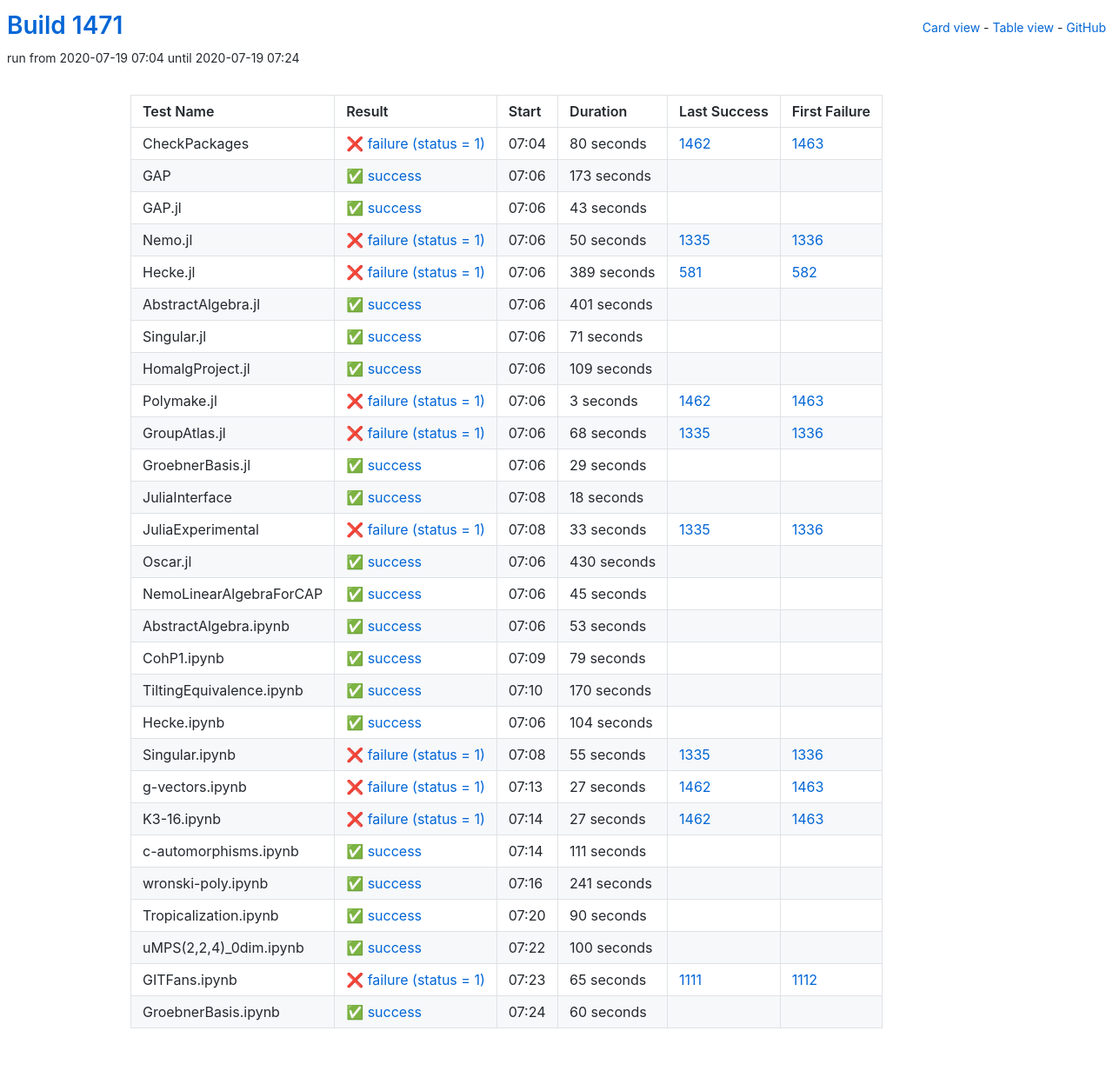
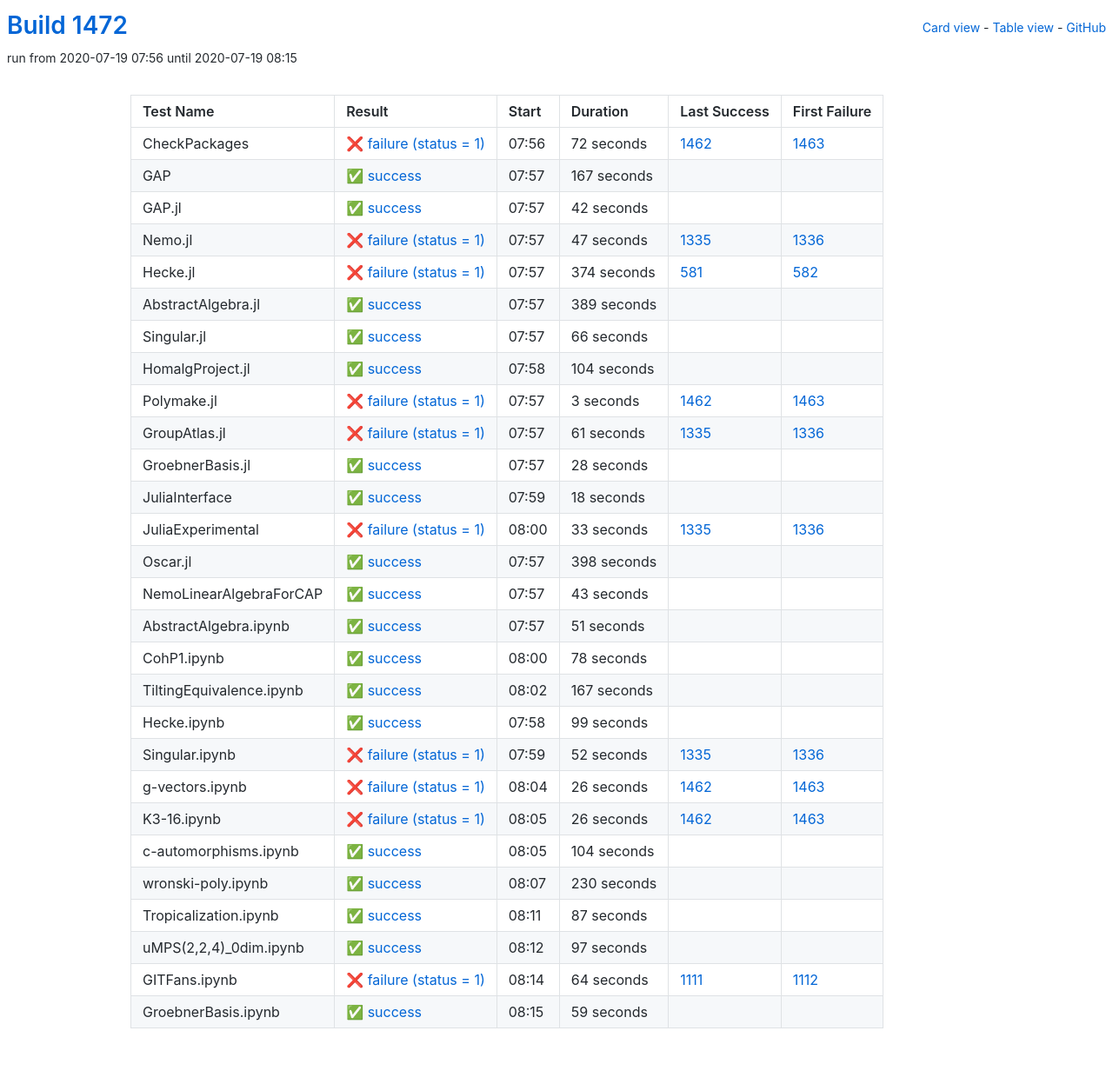
Before and after one commit to oscar-system/oscar-ci-status-1.4, a Jekyll site: the page built from table.html, in a window 1280 px wide. Shown: the whole page at 87% size. Built offline with Jekyll 4.4.1, drawn with Linux system fonts in a browser that asks for light colours.

Commit message:
Build #1472

```diff
--- a/_data/ci.yml
+++ b/_data/ci.yml
@@ -1,6 +1,6 @@
 ---
-build: 1471
-build_url: https://oscarci.mathematik.uni-kl.de/job/oscar-julia-1.4/1471/
+build: 1472
+build_url: https://oscarci.mathematik.uni-kl.de/job/oscar-julia-1.4/1472/
 job: oscar-julia-1.4
 organization: oscar-system
 repo: oscar-ci-status-1.4
@@ -8,104 +8,104 @@ repourl: https://github.com/oscar-system/oscar-ci-status-1.4
 tests:
 - name: CheckPackages
   id: checkpackages
-  log: https://oscarci.mathematik.uni-kl.de/job/oscar-julia-1.4/1471/artifact/logs/build-1471/CheckPackages.log
-  start: 2020-07-19 07:04
+  log: https://oscarci.mathematik.uni-kl.de/job/oscar-julia-1.4/1472/artifact/logs/build-1472/CheckPackages.log
+  start: 2020-07-19 07:56
   success: false
   exitcode: 1
   status: failure
-  duration: 80
+  duration: 72
   last_success: 1462
   last_success_url: https://oscarci.mathematik.uni-kl.de/job/oscar-julia-1.4/1462/
   first_failure: 1463
   first_failure_url: https://oscarci.mathematik.uni-kl.de/job/oscar-julia-1.4/1463/
 - name: GAP
   id: gap
-  log: https://oscarci.mathematik.uni-kl.de/job/oscar-julia-1.4/1471/artifact/logs/build-1471/GAP.log
-  start: 2020-07-19 07:06
+  log: https://oscarci.mathematik.uni-kl.de/job/oscar-julia-1.4/1472/artifact/logs/build-1472/GAP.log
+  start: 2020-07-19 07:57
   success: true
   exitcode: 0
   status: success
-  duration: 173
+  duration: 167
   last_success: false
   last_success_url:
   first_failure: false
   first_failure_url:
 - name: GAP.jl
   id: gap-jl
-  log: https://oscarci.mathematik.uni-kl.de/job/oscar-julia-1.4/1471/artifact/logs/build-1471/GAP.jl.log
-  start: 2020-07-19 07:06
+  log: https://oscarci.mathematik.uni-kl.de/job/oscar-julia-1.4/1472/artifact/logs/build-1472/GAP.jl.log
+  start: 2020-07-19 07:57
   success: true
   exitcode: 0
   status: success
-  duration: 43
+  duration: 42
   last_success: false
   last_success_url:
   first_failure: false
   first_failure_url:
 - name: Nemo.jl
   id: nemo-jl
-  log: https://oscarci.mathematik.uni-kl.de/job/oscar-julia-1.4/1471/artifact/logs/build-1471/Nemo.jl.log
-  start: 2020-07-19 07:06
+  log: https://oscarci.mathematik.uni-kl.de/job/oscar-julia-1.4/1472/artifact/logs/build-1472/Nemo.jl.log
+  start: 2020-07-19 07:57
   success: false
   exitcode: 1
   status: failure
-  duration: 50
+  duration: 47
   last_success: 1335
   last_success_url: https://oscarci.mathematik.uni-kl.de/job/oscar-julia-1.4/1335/
   first_failure: 1336
   first_failure_url: https://oscarci.mathematik.uni-kl.de/job/oscar-julia-1.4/1336/
 - name: Hecke.jl
   id: hecke-jl
-  log: https://oscarci.mathematik.uni-kl.de/job/oscar-julia-1.4/1471/artifact/logs/build-1471/Hecke.jl.log
-  start: 2020-07-19 07:06
+  log: https://oscarci.mathematik.uni-kl.de/job/oscar-julia-1.4/1472/artifact/logs/build-1472/Hecke.jl.log
+  start: 2020-07-19 07:57
   success: false
   exitcode: 1
   status: failure
-  duration: 389
+  duration: 374
   last_success: 581
   last_success_url: https://oscarci.mathematik.uni-kl.de/job/oscar-julia-1.4/581/
   first_failure: 582
   first_failure_url: https://oscarci.mathematik.uni-kl.de/job/oscar-julia-1.4/582/
 - name: AbstractAlgebra.jl
   id: abstractalgebra-jl
-  log: https://oscarci.mathematik.uni-kl.de/job/oscar-julia-1.4/1471/artifact/logs/build-1471/AbstractAlgebra.jl.log
-  start: 2020-07-19 07:06
+  log: https://oscarci.mathematik.uni-kl.de/job/oscar-julia-1.4/1472/artifact/logs/build-1472/AbstractAlgebra.jl.log
+  start: 2020-07-19 07:57
   success: true
   exitcode: 0
   status: success
-  duration: 401
+  duration: 389
   last_success: false
   last_success_url:
   first_failure: false
   first_failure_url:
 - name: Singular.jl
   id: singular-jl
-  log: https://oscarci.mathematik.uni-kl.de/job/oscar-julia-1.4/1471/artifact/logs/build-1471/Singular.jl.log
-  start: 2020-07-19 07:06
+  log: https://oscarci.mathematik.uni-kl.de/job/oscar-julia-1.4/1472/artifact/logs/build-1472/Singular.jl.log
+  start: 2020-07-19 07:57
   success: true
   exitcode: 0
   status: success
-  duration: 71
+  duration: 66
   last_success: false
   last_success_url:
   first_failure: false
   first_failure_url:
 - name: HomalgProject.jl
   id: homalgproject-jl
-  log: https://oscarci.mathematik.uni-kl.de/job/oscar-julia-1.4/1471/artifact/logs/build-1471/HomalgProject.jl.log
-  start: 2020-07-19 07:06
+  log: https://oscarci.mathematik.uni-kl.de/job/oscar-julia-1.4/1472/artifact/logs/build-1472/HomalgProject.jl.log
+  start: 2020-07-19 07:58
   success: true
   exitcode: 0
   status: success
-  duration: 109
+  duration: 104
   last_success: false
   last_success_url:
   first_failure: false
   first_failure_url:
 - name: Polymake.jl
   id: polymake-jl
-  log: https://oscarci.mathematik.uni-kl.de/job/oscar-julia-1.4/1471/artifact/logs/build-1471/Polymake.jl.log
-  start: 2020-07-19 07:06
+  log: https://oscarci.mathematik.uni-kl.de/job/oscar-julia-1.4/1472/artifact/logs/build-1472/Polymake.jl.log
+  start: 2020-07-19 07:57
   success: false
   exitcode: 1
   status: failure
@@ -116,32 +116,32 @@ tests:
   first_failure_url: https://oscarci.mathematik.uni-kl.de/job/oscar-julia-1.4/1463/
 - name: GroupAtlas.jl
   id: groupatlas-jl
-  log: https://oscarci.mathematik.uni-kl.de/job/oscar-julia-1.4/1471/artifact/logs/build-1471/GroupAtlas.jl.log
-  start: 2020-07-19 07:06
+  log: https://oscarci.mathematik.uni-kl.de/job/oscar-julia-1.4/1472/artifact/logs/build-1472/GroupAtlas.jl.log
+  start: 2020-07-19 07:57
   success: false
   exitcode: 1
   status: failure
-  duration: 68
+  duration: 61
   last_success: 1335
   last_success_url: https://oscarci.mathematik.uni-kl.de/job/oscar-julia-1.4/1335/
   first_failure: 1336
   first_failure_url: https://oscarci.mathematik.uni-kl.de/job/oscar-julia-1.4/1336/
 - name: GroebnerBasis.jl
   id: groebnerbasis-jl
-  log: https://oscarci.mathematik.uni-kl.de/job/oscar-julia-1.4/1471/artifact/logs/build-1471/GroebnerBasis.jl.log
-  start: 2020-07-19 07:06
+  log: https://oscarci.mathematik.uni-kl.de/job/oscar-julia-1.4/1472/artifact/logs/build-1472/GroebnerBasis.jl.log
+  start: 2020-07-19 07:57
   success: true
   exitcode: 0
   status: success
-  duration: 29
+  duration: 28
   last_success: false
   last_success_url:
   first_failure: false
   first_failure_url:
 - name: JuliaInterface
   id: juliainterface
-  log: https://oscarci.mathematik.uni-kl.de/job/oscar-julia-1.4/1471/artifact/logs/build-1471/JuliaInterface.log
-  start: 2020-07-19 07:08
+  log: https://oscarci.mathematik.uni-kl.de/job/oscar-julia-1.4/1472/artifact/logs/build-1472/JuliaInterface.log
+  start: 2020-07-19 07:59
   success: true
   exitcode: 0
   status: success
@@ -152,8 +152,8 @@ tests:
   first_failure_url:
 - name: JuliaExperimental
   id: juliaexperimental
-  log: https://oscarci.mathematik.uni-kl.de/job/oscar-julia-1.4/1471/artifact/logs/build-1471/JuliaExperimental.log
-  start: 2020-07-19 07:08
+  log: https://oscarci.mathematik.uni-kl.de/job/oscar-julia-1.4/1472/artifact/logs/build-1472/JuliaExperimental.log
+  start: 2020-07-19 08:00
   success: false
   exitcode: 1
   status: failure
@@ -164,68 +164,116 @@ tests:
   first_failure_url: https://oscarci.mathematik.uni-kl.de/job/oscar-julia-1.4/1336/
 - name: Oscar.jl
   id: oscar-jl
-  log: https://oscarci.mathematik.uni-kl.de/job/oscar-julia-1.4/1471/artifact/logs/build-1471/Oscar.jl.log
-  start: 2020-07-19 07:06
+  log: https://oscarci.mathematik.uni-kl.de/job/oscar-julia-1.4/1472/artifact/logs/build-1472/Oscar.jl.log
+  start: 2020-07-19 07:57
   success: true
   exitcode: 0
   status: success
-  duration: 430
+  duration: 398
   last_success: false
   last_success_url:
   first_failure: false
   first_failure_url:
 - name: NemoLinearAlgebraForCAP
   id: nemolinearalgebraforcap
-  log: https://oscarci.mathematik.uni-kl.de/job/oscar-julia-1.4/1471/artifact/logs/build-1471/NemoLinearAlgebraForCAP.log
-  start: 2020-07-19 07:06
+  log: https://oscarci.mathematik.uni-kl.de/job/oscar-julia-1.4/1472/artifact/logs/build-1472/NemoLinearAlgebraForCAP.log
+  start: 2020-07-19 07:57
   success: true
   exitcode: 0
   status: success
-  duration: 45
+  duration: 43
   last_success: false
   last_success_url:
   first_failure: false
   first_failure_url:
 - name: AbstractAlgebra.ipynb
   id: abstractalgebra-ipynb
-  log: https://oscarci.mathematik.uni-kl.de/job/oscar-julia-1.4/1471/artifact/logs/build-1471/AbstractAlgebra.ipynb.log
-  start: 2020-07-19 07:06
+  log: https://oscarci.mathematik.uni-kl.de/job/oscar-julia-1.4/1472/artifact/logs/build-1472/AbstractAlgebra.ipynb.log
+  start: 2020-07-19 07:57
   success: true
   exitcode: 0
   status: success
-  duration: 53
+  duration: 51
   last_success: false
   last_success_url:
   first_failure: false
   first_failure_url:
 - name: CohP1.ipynb
   id: cohp1-ipynb
-  log: https://oscarci.mathematik.uni-kl.de/job/oscar-julia-1.4/1471/artifact/logs/build-1471/CohP1.ipynb.log
-  start: 2020-07-19 07:09
+  log: https://oscarci.mathematik.uni-kl.de/job/oscar-julia-1.4/1472/artifact/logs/build-1472/CohP1.ipynb.log
+  start: 2020-07-19 08:00
   success: true
   exitcode: 0
   status: success
-  duration: 79
+  duration: 78
   last_success: false
   last_success_url:
   first_failure: false
   first_failure_url:
 - name: TiltingEquivalence.ipynb
   id: tiltingequivalence-ipynb
-  log: https://oscarci.mathematik.uni-kl.de/job/oscar-julia-1.4/1471/artifact/logs/build-1471/TiltingEquivalence.ipynb.log
-  start: 2020-07-19 07:10
+  log: https://oscarci.mathematik.uni-kl.de/job/oscar-julia-1.4/1472/artifact/logs/build-1472/TiltingEquivalence.ipynb.log
+  start: 2020-07-19 08:02
   success: true
   exitcode: 0
   status: success
-  duration: 170
+  duration: 167
   last_success: false
   last_success_url:
   first_failure: false
   first_failure_url:
 - name: Hecke.ipynb
   id: hecke-ipynb
-  log: https://oscarci.mathematik.uni-kl.de/job/oscar-julia-1.4/1471/artifact/logs/build-1471/Hecke.ipynb.log
-  start: 2020-07-19 07:06
+  log: https://oscarci.mathematik.uni-kl.de/job/oscar-julia-1.4/1472/artifact/logs/build-1472/Hecke.ipynb.log
+  start: 2020-07-19 07:58
+  success: true
+  exitcode: 0
+  status: success
+  duration: 99
+  last_success: false
+  last_success_url:
+  first_failure: false
+  first_failure_url:
+- name: Singular.ipynb
+  id: singular-ipynb
+  log: https://oscarci.mathematik.uni-kl.de/job/oscar-julia-1.4/1472/artifact/logs/build-1472/Singular.ipynb.log
+  start: 2020-07-19 07:59
+  success: false
+  exitcode: 1
+  status: failure
+  duration: 52
+  last_success: 1335
+  last_success_url: https://oscarci.mathematik.uni-kl.de/job/oscar-julia-1.4/1335/
+  first_failure: 1336
+  first_failure_url: https://oscarci.mathematik.uni-kl.de/job/oscar-julia-1.4/1336/
+- name: g-vectors.ipynb
+  id: g-vectors-ipynb
+  log: https://oscarci.mathematik.uni-kl.de/job/oscar-julia-1.4/1472/artifact/logs/build-1472/g-vectors.ipynb.log
+  start: 2020-07-19 08:04
+  success: false
+  exitcode: 1
+  status: failure
+  duration: 26
+  last_success: 1462
+  last_success_url: https://oscarci.mathematik.uni-kl.de/job/oscar-julia-1.4/1462/
+  first_failure: 1463
+  first_failure_url: https://oscarci.mathematik.uni-kl.de/job/oscar-julia-1.4/1463/
+- name: K3-16.ipynb
+  id: k3-16-ipynb
+  log: https://oscarci.mathematik.uni-kl.de/job/oscar-julia-1.4/1472/artifact/logs/build-1472/K3-16.ipynb.log
+  start: 2020-07-19 08:05
+  success: false
+  exitcode: 1
+  status: failure
+  duration: 26
+  last_success: 1462
+  last_success_url: https://oscarci.mathematik.uni-kl.de/job/oscar-julia-1.4/1462/
+  first_failure: 1463
+  first_failure_url: https://oscarci.mathematik.uni-kl.de/job/oscar-julia-1.4/1463/
+- name: c-automorphisms.ipynb
+  id: c-automorphisms-ipynb
+  log: https://oscarci.mathematik.uni-kl.de/job/oscar-julia-1.4/1472/artifact/logs/build-1472/c-automorphisms.ipynb.log
+  start: 2020-07-19 08:05
   success: true
   exitcode: 0
   status: success
@@ -234,110 +282,62 @@ tests:
   last_success_url:
   first_failure: false
   first_failure_url:
-- name: Singular.ipynb
-  id: singular-ipynb
-  log: https://oscarci.mathematik.uni-kl.de/job/oscar-julia-1.4/1471/artifact/logs/build-1471/Singular.ipynb.log
-  start: 2020-07-19 07:08
-  success: false
-  exitcode: 1
-  status: failure
-  duration: 55
-  last_success: 1335
-  last_success_url: https://oscarci.mathematik.uni-kl.de/job/oscar-julia-1.4/1335/
-  first_failure: 1336
-  first_failure_url: https://oscarci.mathematik.uni-kl.de/job/oscar-julia-1.4/1336/
-- name: g-vectors.ipynb
-  id: g-vectors-ipynb
-  log: https://oscarci.mathematik.uni-kl.de/job/oscar-julia-1.4/1471/artifact/logs/build-1471/g-vectors.ipynb.log
-  start: 2020-07-19 07:13
-  success: false
-  exitcode: 1
-  status: failure
-  duration: 27
-  last_success: 1462
-  last_success_url: https://oscarci.mathematik.uni-kl.de/job/oscar-julia-1.4/1462/
-  first_failure: 1463
-  first_failure_url: https://oscarci.mathematik.uni-kl.de/job/oscar-julia-1.4/1463/
-- name: K3-16.ipynb
-  id: k3-16-ipynb
-  log: https://oscarci.mathematik.uni-kl.de/job/oscar-julia-1.4/1471/artifact/logs/build-1471/K3-16.ipynb.log
-  start: 2020-07-19 07:14
-  success: false
-  exitcode: 1
-  status: failure
-  duration: 27
-  last_success: 1462
-  last_success_url: https://oscarci.mathematik.uni-kl.de/job/oscar-julia-1.4/1462/
-  first_failure: 1463
-  first_failure_url: https://oscarci.mathematik.uni-kl.de/job/oscar-julia-1.4/1463/
-- name: c-automorphisms.ipynb
-  id: c-automorphisms-ipynb
-  log: https://oscarci.mathematik.uni-kl.de/job/oscar-julia-1.4/1471/artifact/logs/build-1471/c-automorphisms.ipynb.log
-  start: 2020-07-19 07:14
+- name: wronski-poly.ipynb
+  id: wronski-poly-ipynb
+  log: https://oscarci.mathematik.uni-kl.de/job/oscar-julia-1.4/1472/artifact/logs/build-1472/wronski-poly.ipynb.log
+  start: 2020-07-19 08:07
   success: true
   exitcode: 0
   status: success
-  duration: 111
-  last_success: false
-  last_success_url:
-  first_failure: false
-  first_failure_url:
-- name: wronski-poly.ipynb
-  id: wronski-poly-ipynb
-  log: https://oscarci.mathematik.uni-kl.de/job/oscar-julia-1.4/1471/artifact/logs/build-1471/wronski-poly.ipynb.log
-  start: 2020-07-19 07:16
-  success: true
-  exitcode: 0
-  status: success
-  duration: 241
+  duration: 230
   last_success: false
   last_success_url:
   first_failure: false
   first_failure_url:
 - name: Tropicalization.ipynb
   id: tropicalization-ipynb
-  log: https://oscarci.mathematik.uni-kl.de/job/oscar-julia-1.4/1471/artifact/logs/build-1471/Tropicalization.ipynb.log
-  start: 2020-07-19 07:20
+  log: https://oscarci.mathematik.uni-kl.de/job/oscar-julia-1.4/1472/artifact/logs/build-1472/Tropicalization.ipynb.log
+  start: 2020-07-19 08:11
   success: true
   exitcode: 0
   status: success
-  duration: 90
+  duration: 87
   last_success: false
   last_success_url:
   first_failure: false
   first_failure_url:
 - name: uMPS(2,2,4)_0dim.ipynb
   id: umps-2-2-4-0dim-ipynb
-  log: https://oscarci.mathematik.uni-kl.de/job/oscar-julia-1.4/1471/artifact/logs/build-1471/uMPS-2-2-4-_0dim.ipynb.log
-  start: 2020-07-19 07:22
+  log: https://oscarci.mathematik.uni-kl.de/job/oscar-julia-1.4/1472/artifact/logs/build-1472/uMPS-2-2-4-_0dim.ipynb.log
+  start: 2020-07-19 08:12
   success: true
   exitcode: 0
   status: success
-  duration: 100
+  duration: 97
   last_success: false
   last_success_url:
   first_failure: false
   first_failure_url:
 - name: GITFans.ipynb
   id: gitfans-ipynb
-  log: https://oscarci.mathematik.uni-kl.de/job/oscar-julia-1.4/1471/artifact/logs/build-1471/GITFans.ipynb.log
-  start: 2020-07-19 07:23
+  log: https://oscarci.mathematik.uni-kl.de/job/oscar-julia-1.4/1472/artifact/logs/build-1472/GITFans.ipynb.log
+  start: 2020-07-19 08:14
   success: false
   exitcode: 1
   status: failure
-  duration: 65
+  duration: 64
   last_success: 1111
   last_success_url: https://oscarci.mathematik.uni-kl.de/job/oscar-julia-1.4/1111/
   first_failure: 1112
   first_failure_url: https://oscarci.mathematik.uni-kl.de/job/oscar-julia-1.4/1112/
 - name: GroebnerBasis.ipynb
   id: groebnerbasis-ipynb
-  log: https://oscarci.mathematik.uni-kl.de/job/oscar-julia-1.4/1471/artifact/logs/build-1471/GroebnerBasis.ipynb.log
-  start: 2020-07-19 07:24
+  log: https://oscarci.mathematik.uni-kl.de/job/oscar-julia-1.4/1472/artifact/logs/build-1472/GroebnerBasis.ipynb.log
+  start: 2020-07-19 08:15
   success: true
   exitcode: 0
   status: success
-  duration: 60
+  duration: 59
   last_success: false
   last_success_url:
   first_failure: false
```
Also changed, not shown: README.md.
